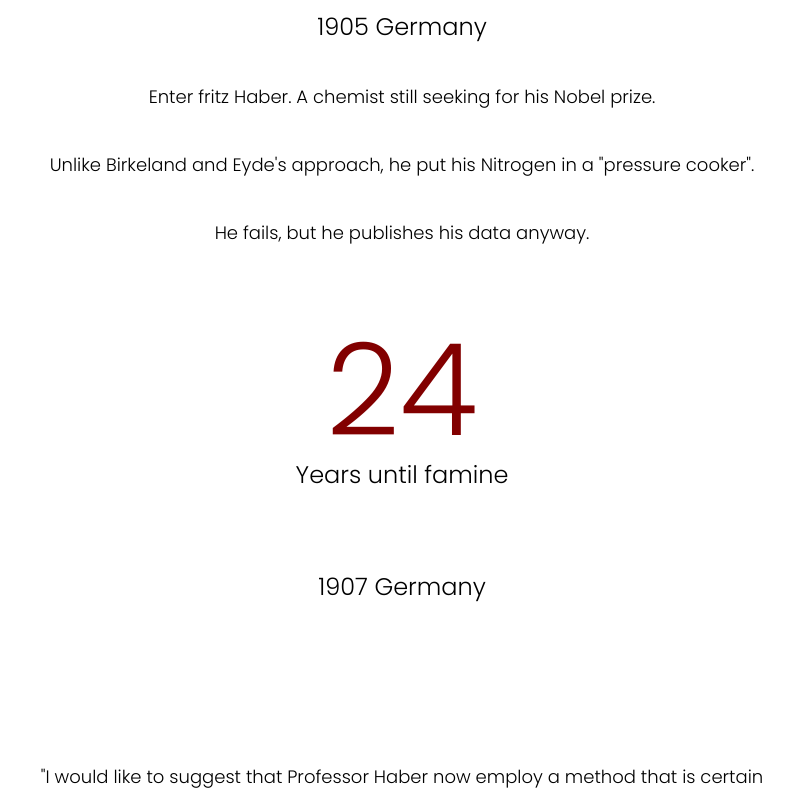
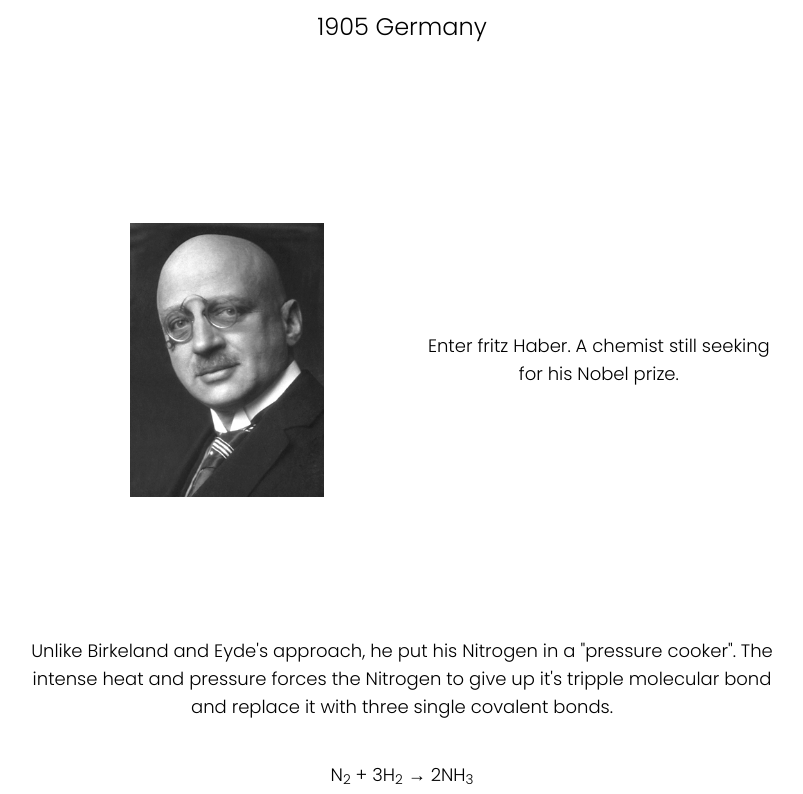
Before and after one commit to chongcurtis/chongcurtis.github.io, a Next.js app: page /books/the-alchemy-of-air in a window 1280 px wide. Shown: the part 6880-7674 px from the top of the page, without its empty margins (238-1041 px from the left). Built offline with nearby package versions, Linux system fonts and the light colour scheme.

Commit message:
touchups with alchemy of air

```diff
--- a/src/pages/books/the-alchemy-of-air.tsx
+++ b/src/pages/books/the-alchemy-of-air.tsx
@@ -3,6 +3,7 @@ import { initAnimations, NARRATIVE_ANIMATION_TRIGGER_DECIMAL } from "@/common/an
 import ExponentialCount from "@/pages/books/the-alchemy-of-air/ExponentialCount";
 import AlchemyOfAirTitle from "@/pages/books/the-alchemy-of-air/AlchemyOfAirTitle";
 import sirWilliamCrookes from "public/books/the-alchemy-of-air/Sir_William_Crookes_1906.jpg";
+import fritzHaber from "public/books/the-alchemy-of-air/Fritz_Haber.png";
 import carlBosche from "public/books/the-alchemy-of-air/Carl_Bosch.jpg";
 import FixNitrogen from "@/pages/books/the-alchemy-of-air/FixNitrogen";
 import IncreaseHeat from "@/pages/books/the-alchemy-of-air/IncreaseHeat";
@@ -187,15 +188,24 @@ export default function TheAlchemyOfAir() {
                 <p className="mt-1 text-2xl">Years until famine</p>
             </div>
             <p className="fade-in-on-scroll mb-10 mt-20 text-2xl">1905 Germany</p>
+            <div className="mt-20 flex flex-row flex-wrap items-center md:flex-nowrap">
+                <div className="fade-in-on-scroll max-w-sm p-20 md:m-5">
+                    <img src={fritzHaber.src} alt="Sir William Crookes" />
+                </div>
+                <div className="fade-in-on-scroll animation-delay-1500">
+                    <p>Enter fritz Haber. A chemist still seeking for his Nobel prize.</p>
+                </div>
+            </div>
             <p className="fade-in-on-scroll mb-10 mt-10">
-                Enter fritz Haber. A chemist still seeking for his Nobel prize.
+                Unlike Birkeland and Eyde's approach, he put his Nitrogen in a "pressure cooker".
+                The intense heat and pressure forces the Nitrogen to give up it's tripple molecular
+                bond and replace it with three single covalent bonds.
             </p>
             <p className="fade-in-on-scroll mb-10 mt-10">
-                Unlike Birkeland and Eyde's approach, he put his Nitrogen in a "pressure cooker".
+                N<sub>2</sub> + 3H<sub>2</sub> &rarr; 2NH<sub>3</sub>
             </p>
-            <p className="fade-in-on-scroll mb-10 mt-10">
-                He fails, but he publishes his data anyway.
-            </p>
+            <p className="fade-in-on-scroll mb-10 mt-10">He fails.</p>
+            <p className="fade-in-on-scroll mb-10 mt-10">But he publishes his data anyway.</p>
             <div className="fade-in-on-scroll">
                 <div
                     className="mt-20 text-9xl "
```
Also changed, not shown: public/books/the-alchemy-of-air/Fritz_Haber.png (added).
